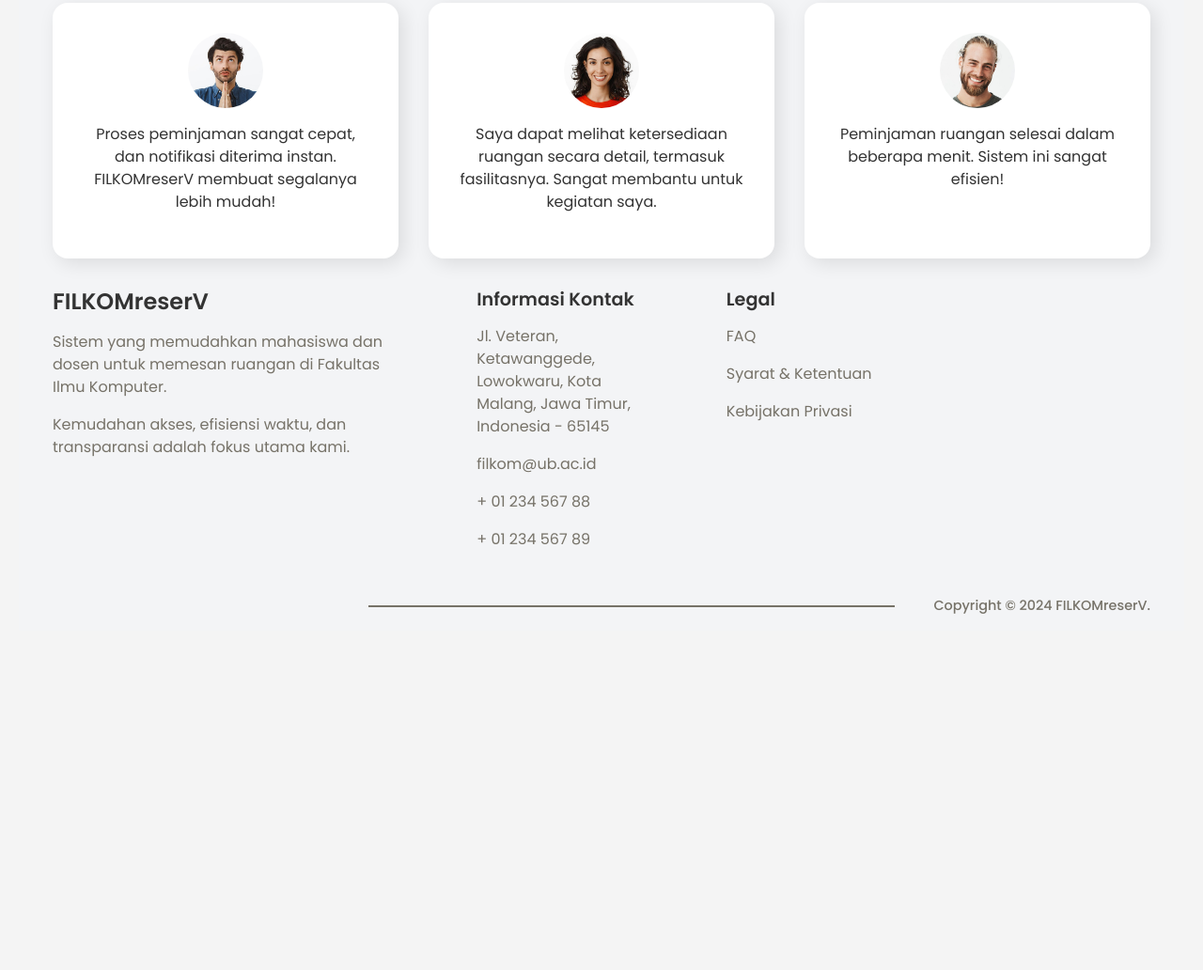
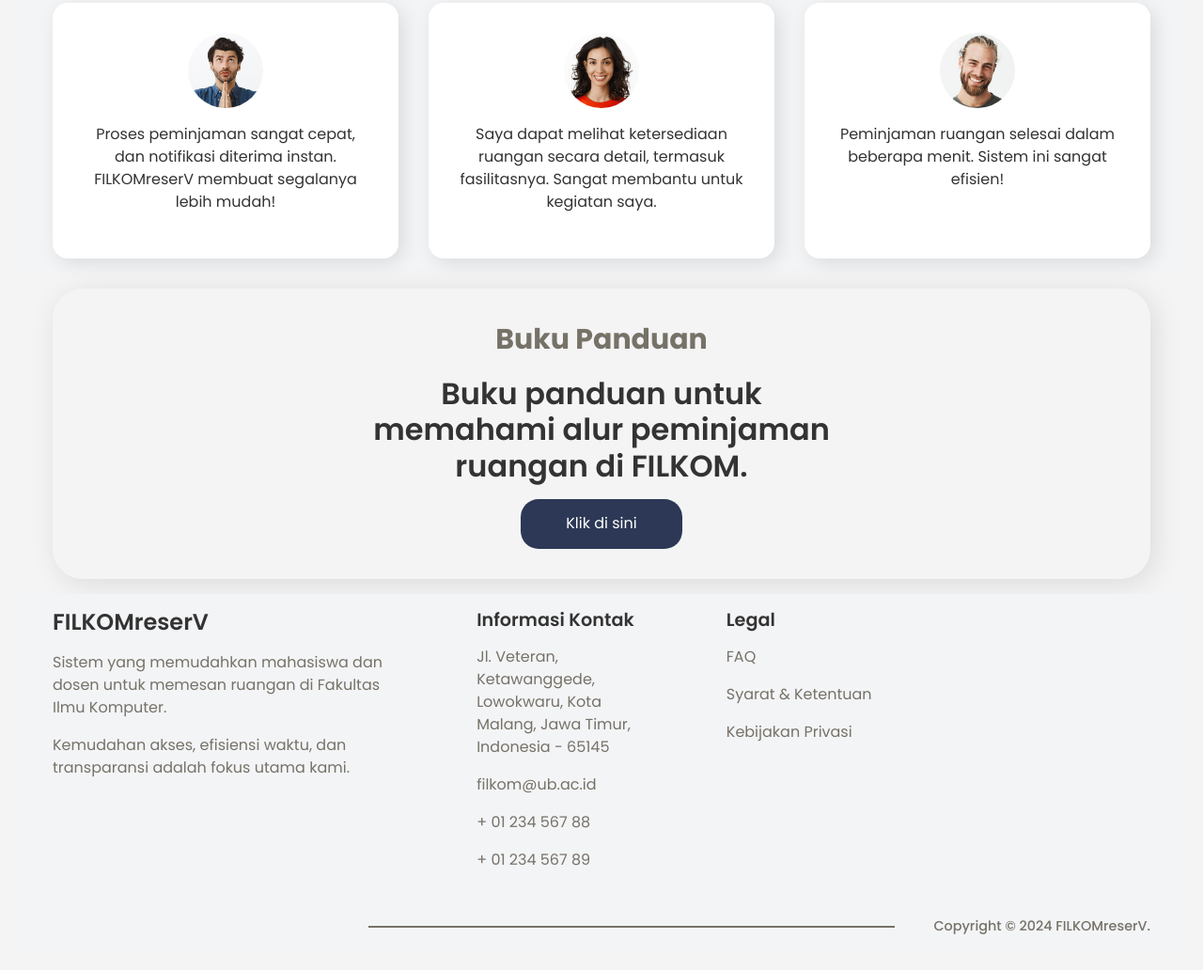
Before and after one commit to faizfznn/automasi-projek-web, a plain HTML site: page index.html in a window 1280 px wide. Shown: the part 1618-2650 px from the top of the page at 94% size. Before the commit the page ends 2309 px from the top, so only its background shows below. Drawn offline with nearby package versions, Linux system fonts and the light colour scheme.

Commit message:
update/test CI/CD

```diff
--- a/index.html
+++ b/index.html
@@ -207,6 +207,16 @@
       </div>
     </section>
 
+    <section class="section__container" id="booklet">
+      <div class="reward__container">
+        <p style="font-size: 30px; font-weight: bold">Buku Panduan</p>
+        <h4>Buku panduan untuk memahami alur peminjaman ruangan di FILKOM.</h4>
+        <a
+          href="https://drive.google.com/file/d/1p_tvT4LuMu7fshY09A8rpIGc8lM1mUZo/view?usp=sharing"
+          ><button class="reward__btn">Klik di sini</button></a
+        >
+      </div>
+    </section>
 
     <footer class="footer" id="footer">
       <div class="section__container footer__container">
```
